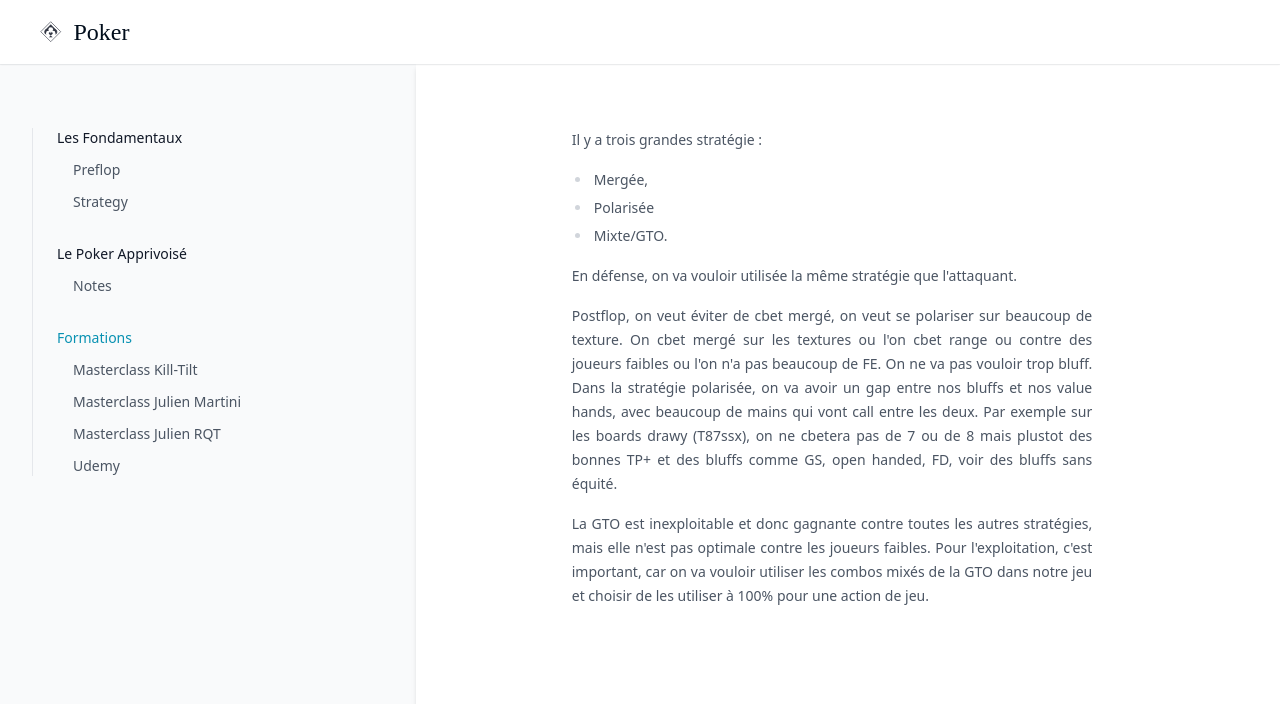
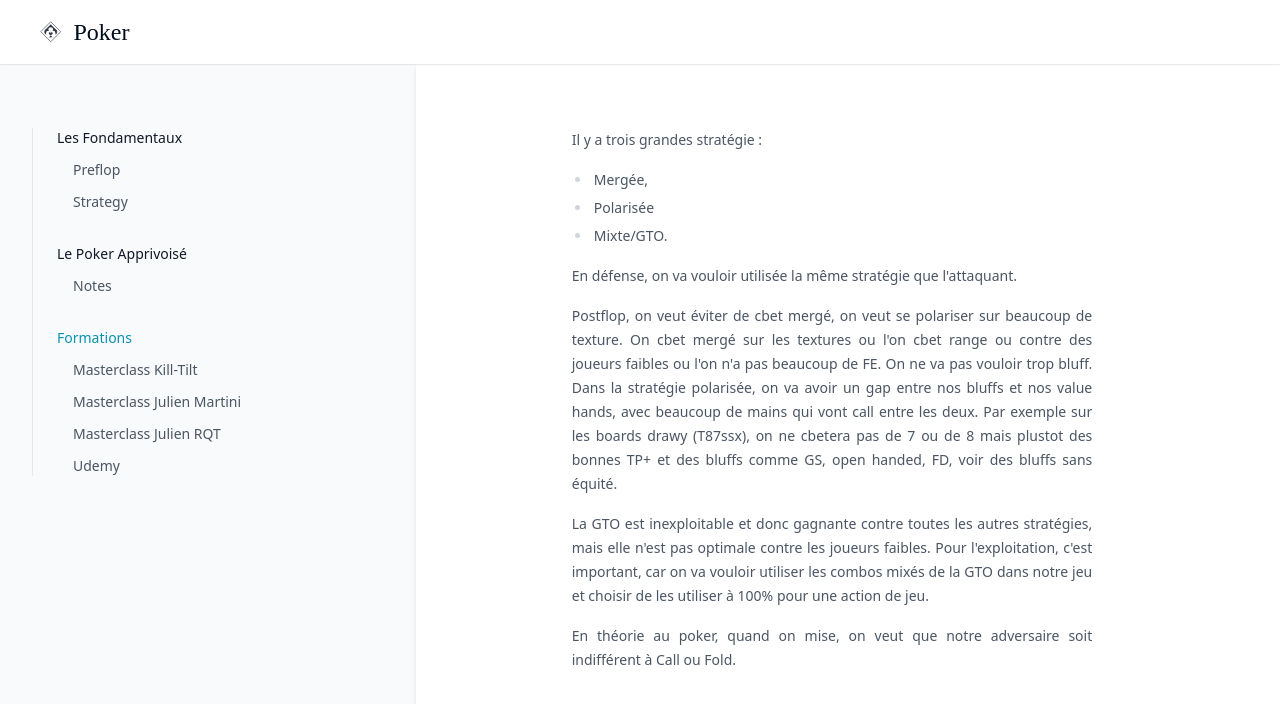
Before and after one commit to greglejeune/ebook, a Jekyll site: the page built from _poker/2021-09-11-strategy.md, in a window 1280 px wide. Shown: the top 704 px of the page. Built offline with Jekyll 4.4.1, drawn with Linux system fonts in a browser that asks for light colours.

Commit message:
Update 2021-09-11-strategy.md

```diff
--- a/_poker/2021-09-11-strategy.md
+++ b/_poker/2021-09-11-strategy.md
@@ -22,3 +22,7 @@ Il y a trois grandes stratégie :
 <p style="text-align: justify;">
   La GTO est inexploitable et donc gagnante contre toutes les autres stratégies, mais elle n'est pas optimale contre les joueurs faibles. Pour l'exploitation, c'est important, car on va vouloir utiliser les combos mixés de la GTO dans notre jeu et choisir de les utiliser à 100% pour une action de jeu.
 </p>
+
+<p style="text-align: justify;">
+  En théorie au poker, quand on mise, on veut que notre adversaire soit indifférent à Call ou Fold.
+</p>
```
